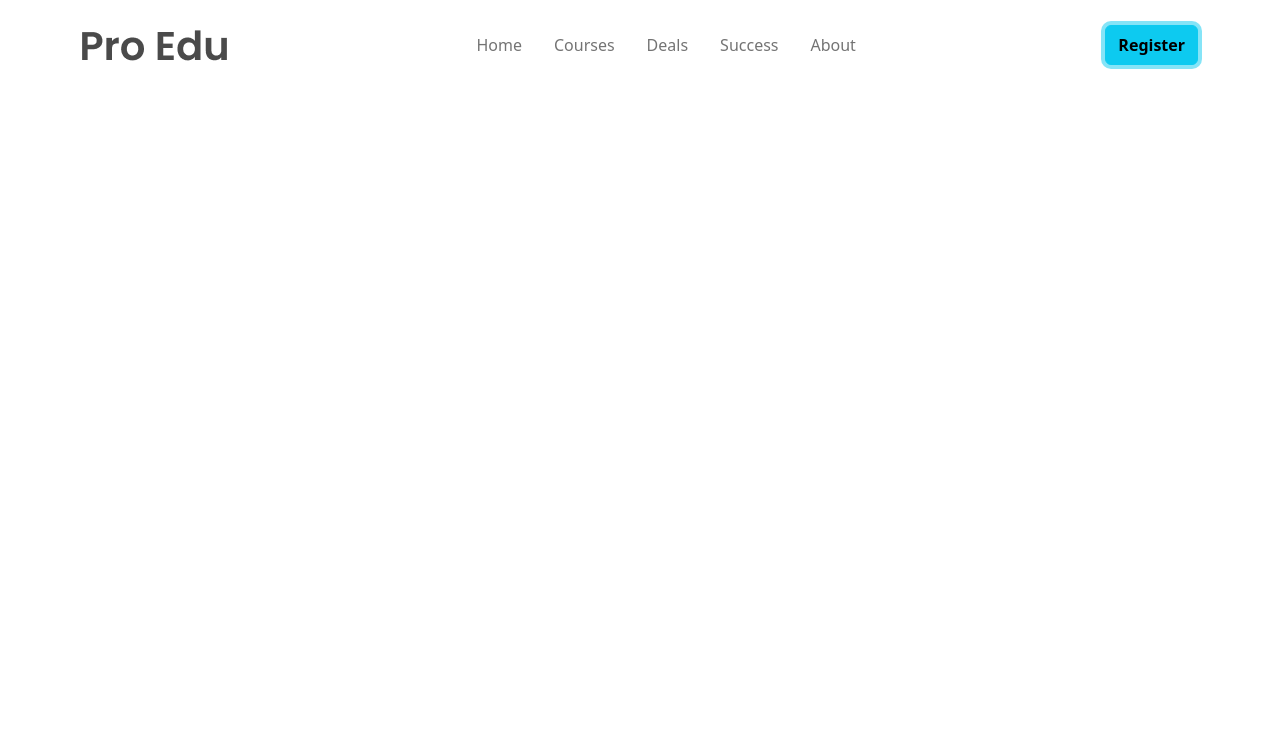
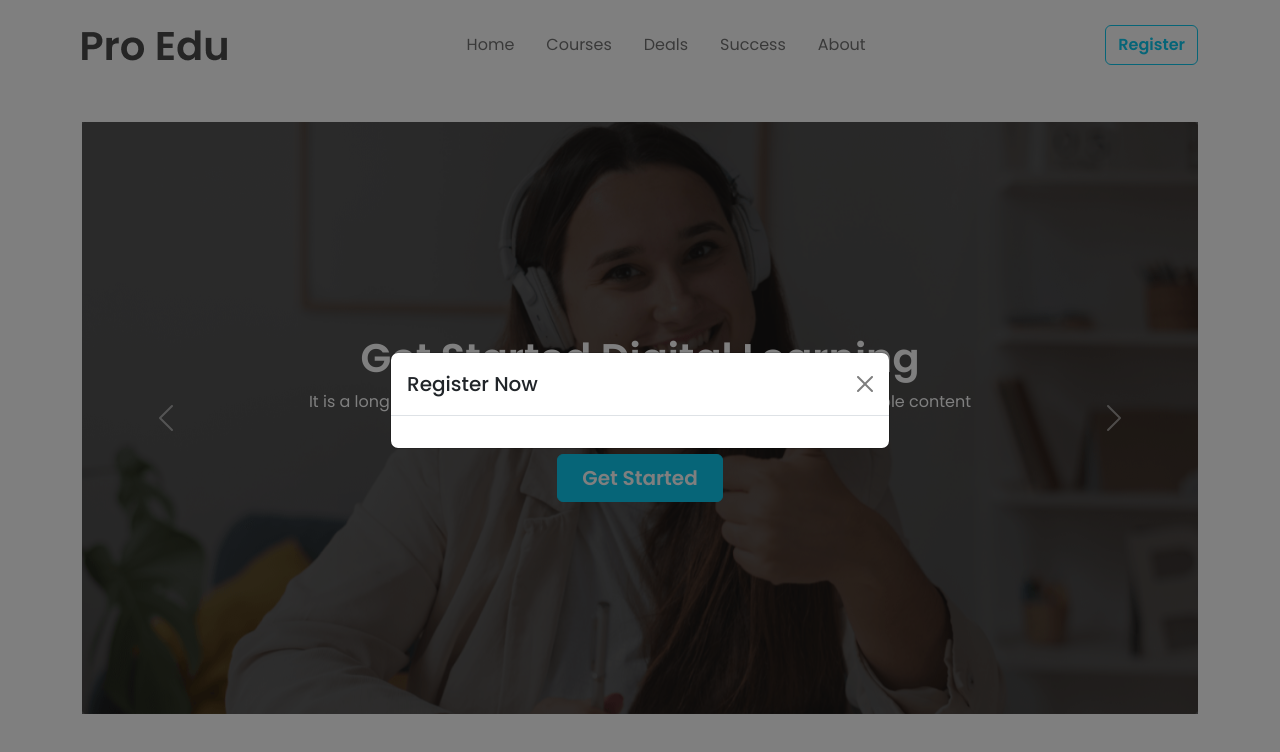
Before and after one commit to Jubaear-islam-Fahim/proedu, a plain HTML site: page index.html in a window 1280 px wide. Both pictures are taken after a click on the button "Register". Drawn offline with nearby package versions, Linux system fonts and the light colour scheme.

Commit message:
hero banner

```diff
--- a/css/style.css
+++ b/css/style.css
@@ -1,3 +1,6 @@
+body{
+    font-family: 'Poppins', sans-serif;
+}
 .carousel-inner::before{
     content: '';
     position: absolute;
@@ -15,4 +18,5 @@
     left: 50%;
     transform: translate(-50%,-50%);
     z-index: 1;
+    width: 670px;
 }
--- a/index.html
+++ b/index.html
@@ -8,6 +8,8 @@
     <title>EdTech Website</title>
     <!-- Bootstrap -->
     <link rel="stylesheet" href="https://cdn.jsdelivr.net/npm/bootstrap@5.2.0/dist/css/bootstrap.min.css">
+    <!-- Google Font -->
+    <link href="https://fonts.googleapis.com/css2?family=Poppins:wght@400;500;600;700&display=swap" rel="stylesheet">
     <link rel="stylesheet" href="css/style.css">
 </head>
 
@@ -21,7 +23,7 @@
                 </a>
                 <div class="register-btn-menu ms-auto me-2 d-none d-lg-none d-md-block">
                     <button type="button" class="btn btn-outline-info fw-semibold" data-bs-toggle="modal"
-                                    data-bs-target="#exampleModal">Register</button>
+                        data-bs-target="#exampleModal">Register</button>
                 </div>
                 <button class="navbar-toggler border-0" type="button" data-bs-toggle="offcanvas"
                     data-bs-target="#offcanvasNavbar" aria-controls="offcanvasNavbar">
@@ -63,6 +65,80 @@
         </nav>
     </header>
 
+    <main>
+        <div class="mt-5">
+            <div class="container">
+                <div class="row">
+                    <div class="col-lg-12">
+                        <div id="carouselExampleCaptions" class="carousel slide" data-bs-ride="false">
+                            <div class="carousel-inner">
+                                <div class="carousel-item active">
+                                    <img src="images/cover/cover-1.png" class="d-block w-100" alt="Carousel images">
+                                    <div class="carousel-caption">
+                                        <h1 class="fs-1 fw-semibold">Get Started Digital Learning</h1>
+                                        <p>It is a long established fact that a reader will be distracted by the
+                                            readable content of a page when looking at its layout.</p>
+                                        <button type="button"
+                                            class="btn btn-info text-white fw-semibold fs-5 py-2 px-4">Get
+                                            Started</button>
+                                    </div>
+                                </div>
+                                <div class="carousel-item">
+                                    <img src="images/cover/cover-2.jpg" class="d-block w-100" alt="Carousel images">
+                                    <div class="carousel-caption">
+                                        <h1>Get Started Digital Learning</h1>
+                                        <p>It is a long established fact that a reader will be distracted by the
+                                            readable content of a page when looking at its layout.</p>
+                                        <button type="button"
+                                            class="btn btn-info text-white fw-semibold fs-5 py-2 px-4">Get
+                                            Started</button>
+                                    </div>
+                                </div>
+                                <div class="carousel-item">
+                                    <img src="images/cover/cover-3.jpg" class="d-block w-100" alt="Carousel images">
+                                    <div class="carousel-caption">
+                                        <h1>Get Started Digital Learning</h1>
+                                        <p>It is a long established fact that a reader will be distracted by the
+                                            readable content of a page when looking at its layout.</p>
+                                        <button type="button"
+                                            class="btn btn-info text-white fw-semibold fs-5 py-2 px-4">Get
+                                            Started</button>
+                                    </div>
+                                </div>
+                            </div>
+                            <button class="carousel-control-prev" type="button"
+                                data-bs-target="#carouselExampleCaptions" data-bs-slide="prev">
+                                <span class="carousel-control-prev-icon" aria-hidden="true"></span>
+                                <span class="visually-hidden">Previous</span>
+                            </button>
+                            <button class="carousel-control-next" type="button"
+                                data-bs-target="#carouselExampleCaptions" data-bs-slide="next">
+                                <span class="carousel-control-next-icon" aria-hidden="true"></span>
+                                <span class="visually-hidden">Next</span>
+                            </button>
+                        </div>
+                    </div>
+                </div>
+            </div>
+        </div>
+
+    </main>
+
+
+    <!-- Modal -->
+    <div class="modal fade" id="exampleModal" tabindex="-1" aria-labelledby="exampleModalLabel" aria-hidden="true">
+        <div class="modal-dialog modal-dialog-centered">
+            <div class="modal-content">
+                <div class="modal-header">
+                    <h5 class="modal-title" id="exampleModalLabel">Register Now</h5>
+                    <button type="button" class="btn-close" data-bs-dismiss="modal" aria-label="Close"></button>
+                </div>
+                <div class="modal-body">
+
+                </div>
+            </div>
+        </div>
+    </div>
 
     <!-- Bootstrap -->
     <script src="https://cdn.jsdelivr.net/npm/bootstrap@5.2.0/dist/js/bootstrap.bundle.min.js"></script>
```
Also changed, not shown: images/cover/cover-2.jpg, images/cover/cover-3.jpg.
